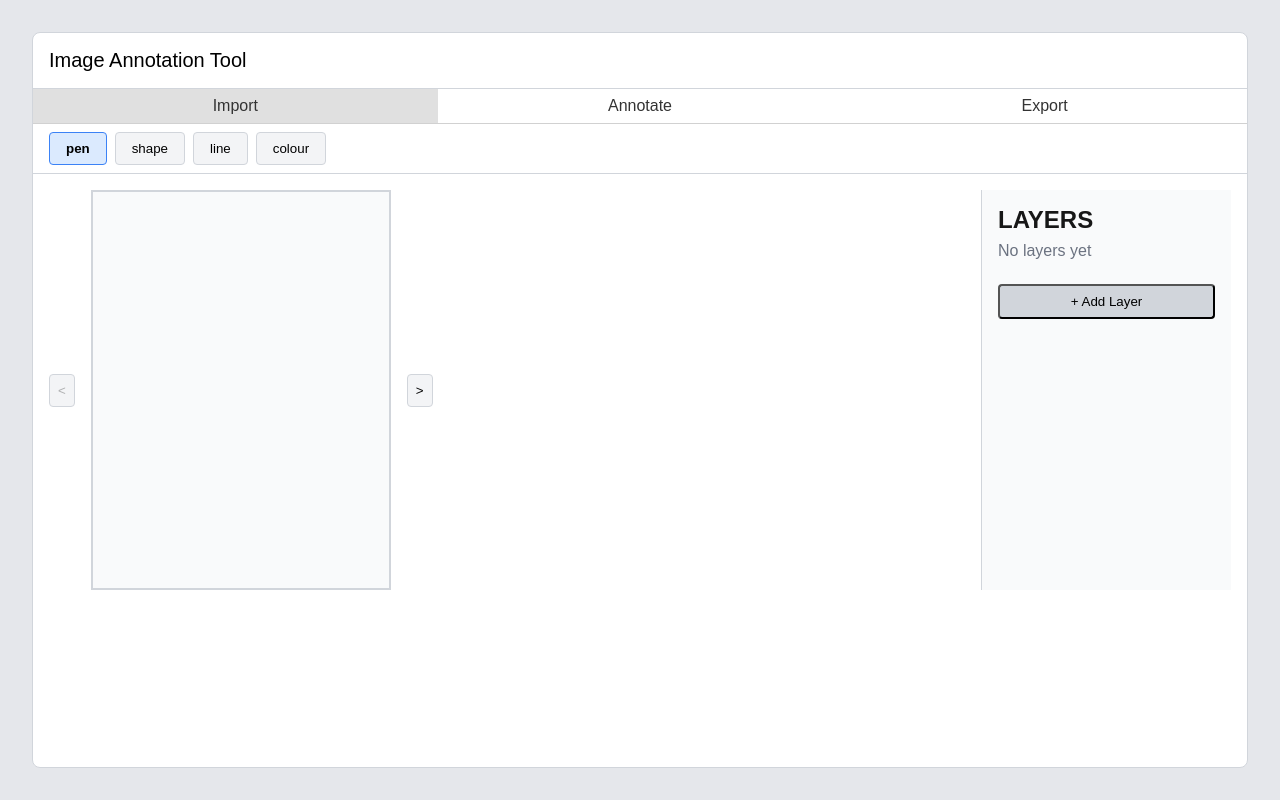
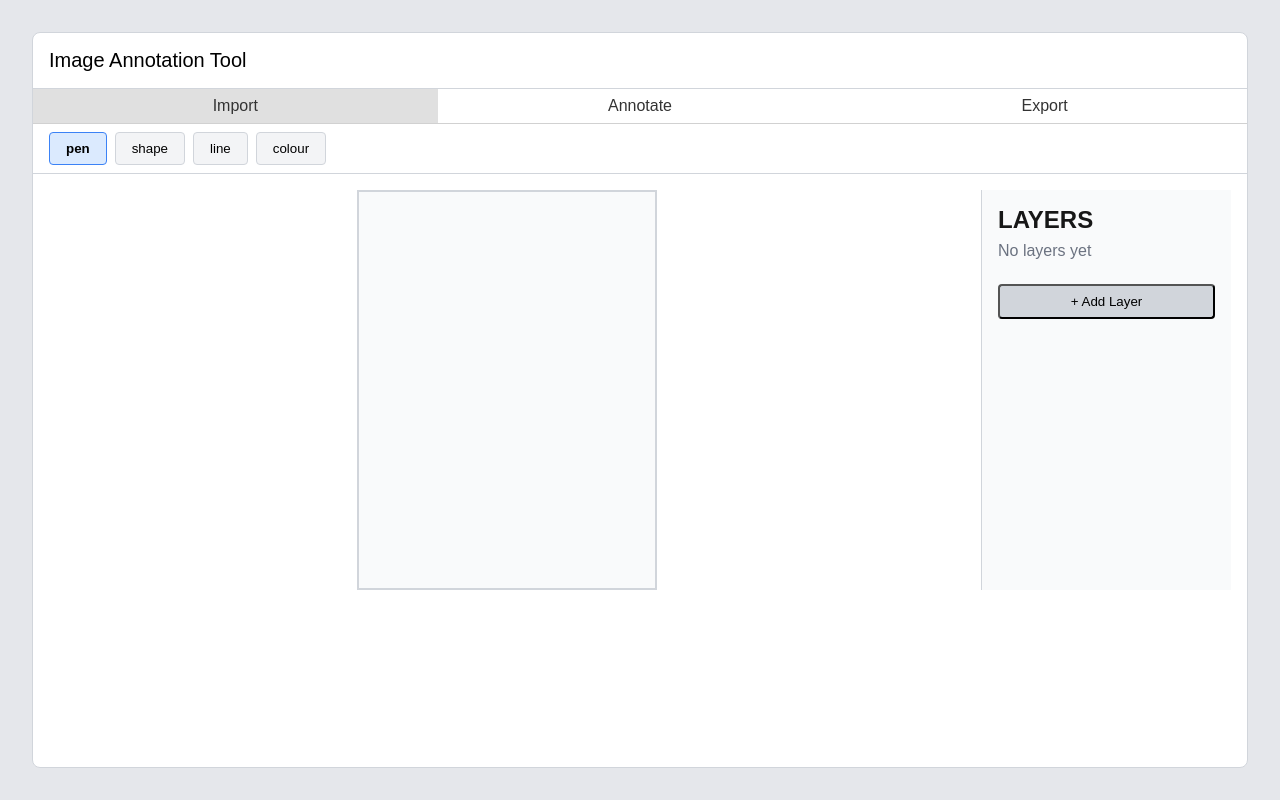
Before and after one commit to ZaynUH/annotation-tool, a Next.js app: page /annotate in a window 1280 px wide. Built offline with nearby package versions, Linux system fonts and the light colour scheme.

Commit message:
Updated css for eacy viewing of images

```diff
--- a/components/ImagePanel.tsx
+++ b/components/ImagePanel.tsx
@@ -13,32 +13,36 @@ interface ImagePanelsProps {
 
 export default function ImagePanel({ images, currentIndex, onPrev, onNext }: ImagePanelsProps) {
   const imageUrl = images[currentIndex];
+  const showLeft = currentIndex > 0;
+  const showRight = currentIndex < images.length - 1;
 
   return (
     <div className={styles.imageNavigator}>
-      <button className={styles.arrowButton} onClick={onPrev} disabled={currentIndex === 0}>
+      {showLeft && (
+        <>
+          <button className={styles.arrowButton} onClick={onPrev}>
             &lt;
           </button>
-
-      {images[currentIndex - 1] && (
           <div className={styles.thumbnail}>
             <img src={images[currentIndex - 1]} alt="Previous" />
           </div>
+        </>
       )}
 
       <div className={styles.mainImage}>
         {imageUrl && <CanvasAnnotator imageUrl={imageUrl} width={300} height={400} />}
       </div>
 
-      {images[currentIndex + 1] && (
+      {showRight && (
+        <>
           <div className={styles.thumbnail}>
             <img src={images[currentIndex + 1]} alt="Next" />
           </div>
-      )}
-
-      <button className={styles.arrowButton} onClick={onNext} disabled={currentIndex === images.length - 1}>
+          <button className={styles.arrowButton} onClick={onNext}>
             &gt;
           </button>
+        </>
+      )}
     </div>
   );
 }
--- a/styles/AnnotatePage.module.css
+++ b/styles/AnnotatePage.module.css
@@ -1,4 +1,4 @@
-/* Page layout */
+/* ===== PAGE LAYOUT ===== */
 .page {
   background-color: #e5e7eb;
   min-height: 100vh;
@@ -30,7 +30,8 @@
   padding: 1rem;
 }
 
-/* Tools Panel */
+
+/* ===== TOOLBAR ===== */
 .toolsWrapper {
   padding: 0.5rem 1rem;
   border-bottom: 1px solid #d1d5db;
@@ -55,13 +56,15 @@
   font-weight: 600;
 }
 
-/* Image Navigator */
+
+/* ===== IMAGE PANEL ===== */
 .imageNavigator {
   flex: 1;
   display: flex;
   align-items: center;
   gap: 1rem;
   margin-right: 1rem;
+  justify-content: center;
 }
 
 .thumbnail {
@@ -90,9 +93,11 @@
   border-radius: 4px;
   padding: 0.5rem;
   cursor: pointer;
+  height: fit-content;
 }
 
-/* Layers Panel */
+
+/* ===== LAYERS PANEL ===== */
 .layers {
   width: 250px;
   background-color: #f9fafb;
```
Lines whose indentation alone changed are shown as unchanged.
